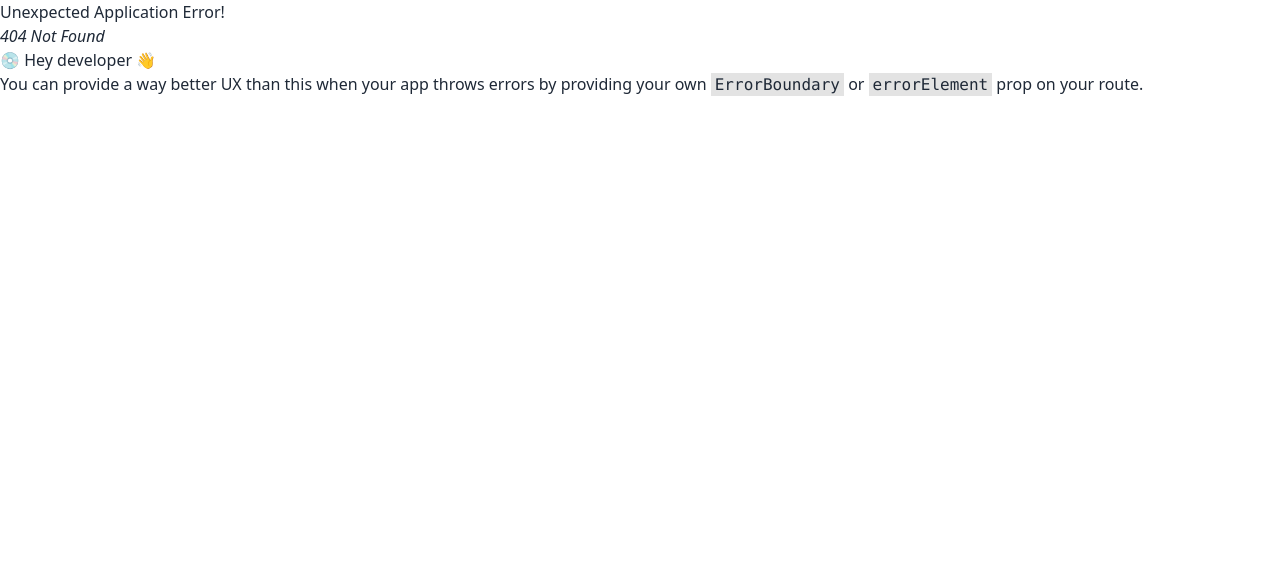
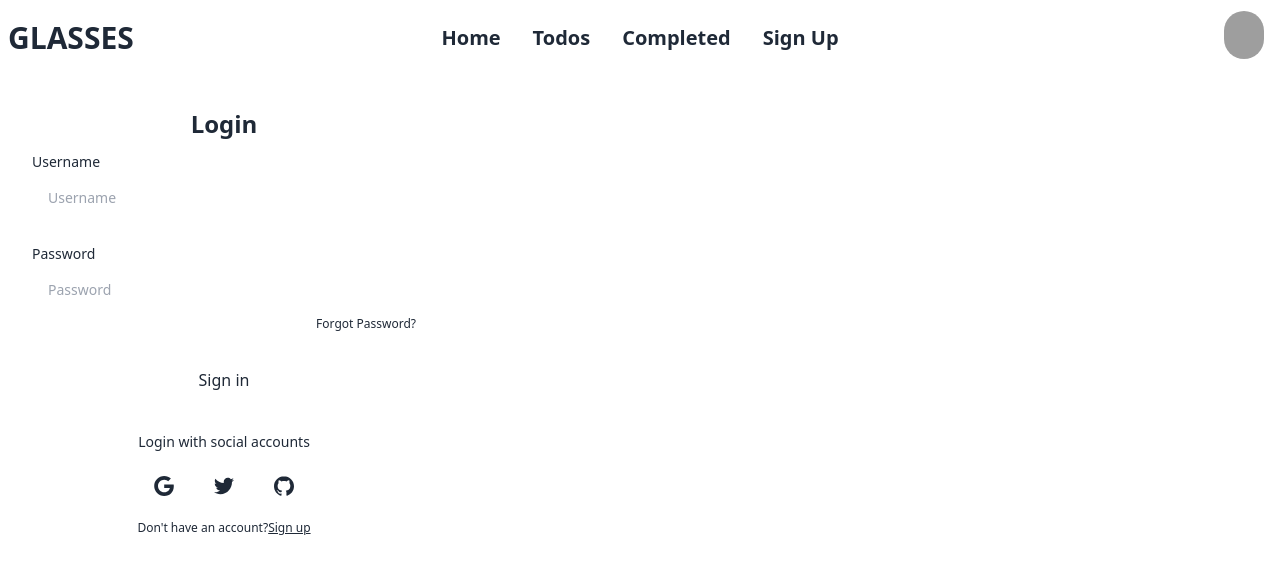
Before and after one commit to istiakahmedsarker/job-tasks-PH, a React (Vite) app: page /signup in a window 1280 px wide. Before the commit this address had no page. Shown: the top 574 px of the page. Built offline with nearby package versions, Linux system fonts and the light colour scheme; grey boxes are pictures that could not be loaded.

Commit message:
created signup component

```diff
--- /dev/null
+++ b/src/Pages/SignUp/SignUp.jsx
@@ -0,0 +1,52 @@
+import React from 'react';
+
+const SignUp = () => {
+    return (
+        <div>
+            <div className="w-full max-w-md p-8 space-y-3 rounded-xl dark:bg-gray-900 dark:text-gray-100">
+                <h1 className="text-2xl font-bold text-center">Login</h1>
+                <form novalidate="" action="" className="space-y-6">
+                    <div className="space-y-1 text-sm">
+                        <label for="username" className="block dark:text-gray-400">Username</label>
+                        <input type="text" name="username" id="username" placeholder="Username" className="w-full px-4 py-3 rounded-md dark:border-gray-700 dark:bg-gray-900 dark:text-gray-100 focus:dark:border-violet-400" />
+                    </div>
+                    <div className="space-y-1 text-sm">
+                        <label for="password" className="block dark:text-gray-400">Password</label>
+                        <input type="password" name="password" id="password" placeholder="Password" className="w-full px-4 py-3 rounded-md dark:border-gray-700 dark:bg-gray-900 dark:text-gray-100 focus:dark:border-violet-400" />
+                        <div className="flex justify-end text-xs dark:text-gray-400">
+                            <a rel="noopener noreferrer" href="#">Forgot Password?</a>
+                        </div>
+                    </div>
+                    <button className="block w-full p-3 text-center rounded-sm dark:text-gray-900 dark:bg-violet-400">Sign in</button>
+                </form>
+                <div className="flex items-center pt-4 space-x-1">
+                    <div className="flex-1 h-px sm:w-16 dark:bg-gray-700"></div>
+                    <p className="px-3 text-sm dark:text-gray-400">Login with social accounts</p>
+                    <div className="flex-1 h-px sm:w-16 dark:bg-gray-700"></div>
+                </div>
+                <div className="flex justify-center space-x-4">
+                    <button aria-label="Log in with Google" className="p-3 rounded-sm">
+                        <svg xmlns="http://www.w3.org/2000/svg" viewBox="0 0 32 32" className="w-5 h-5 fill-current">
+                            <path d="M16.318 13.714v5.484h9.078c-0.37 2.354-2.745 6.901-9.078 6.901-5.458 0-9.917-4.521-9.917-10.099s4.458-10.099 9.917-10.099c3.109 0 5.193 1.318 6.38 2.464l4.339-4.182c-2.786-2.599-6.396-4.182-10.719-4.182-8.844 0-16 7.151-16 16s7.156 16 16 16c9.234 0 15.365-6.49 15.365-15.635 0-1.052-0.115-1.854-0.255-2.651z"></path>
+                        </svg>
+                    </button>
+                    <button aria-label="Log in with Twitter" className="p-3 rounded-sm">
+                        <svg xmlns="http://www.w3.org/2000/svg" viewBox="0 0 32 32" className="w-5 h-5 fill-current">
+                            <path d="M31.937 6.093c-1.177 0.516-2.437 0.871-3.765 1.032 1.355-0.813 2.391-2.099 2.885-3.631-1.271 0.74-2.677 1.276-4.172 1.579-1.192-1.276-2.896-2.079-4.787-2.079-3.625 0-6.563 2.937-6.563 6.557 0 0.521 0.063 1.021 0.172 1.495-5.453-0.255-10.287-2.875-13.52-6.833-0.568 0.964-0.891 2.084-0.891 3.303 0 2.281 1.161 4.281 2.916 5.457-1.073-0.031-2.083-0.328-2.968-0.817v0.079c0 3.181 2.26 5.833 5.26 6.437-0.547 0.145-1.131 0.229-1.724 0.229-0.421 0-0.823-0.041-1.224-0.115 0.844 2.604 3.26 4.5 6.14 4.557-2.239 1.755-5.077 2.801-8.135 2.801-0.521 0-1.041-0.025-1.563-0.088 2.917 1.86 6.36 2.948 10.079 2.948 12.067 0 18.661-9.995 18.661-18.651 0-0.276 0-0.557-0.021-0.839 1.287-0.917 2.401-2.079 3.281-3.396z"></path>
+                        </svg>
+                    </button>
+                    <button aria-label="Log in with GitHub" className="p-3 rounded-sm">
+                        <svg xmlns="http://www.w3.org/2000/svg" viewBox="0 0 32 32" className="w-5 h-5 fill-current">
+                            <path d="M16 0.396c-8.839 0-16 7.167-16 16 0 7.073 4.584 13.068 10.937 15.183 0.803 0.151 1.093-0.344 1.093-0.772 0-0.38-0.009-1.385-0.015-2.719-4.453 0.964-5.391-2.151-5.391-2.151-0.729-1.844-1.781-2.339-1.781-2.339-1.448-0.989 0.115-0.968 0.115-0.968 1.604 0.109 2.448 1.645 2.448 1.645 1.427 2.448 3.744 1.74 4.661 1.328 0.14-1.031 0.557-1.74 1.011-2.135-3.552-0.401-7.287-1.776-7.287-7.907 0-1.751 0.62-3.177 1.645-4.297-0.177-0.401-0.719-2.031 0.141-4.235 0 0 1.339-0.427 4.4 1.641 1.281-0.355 2.641-0.532 4-0.541 1.36 0.009 2.719 0.187 4 0.541 3.043-2.068 4.381-1.641 4.381-1.641 0.859 2.204 0.317 3.833 0.161 4.235 1.015 1.12 1.635 2.547 1.635 4.297 0 6.145-3.74 7.5-7.296 7.891 0.556 0.479 1.077 1.464 1.077 2.959 0 2.14-0.020 3.864-0.020 4.385 0 0.416 0.28 0.916 1.104 0.755 6.4-2.093 10.979-8.093 10.979-15.156 0-8.833-7.161-16-16-16z"></path>
+                        </svg>
+                    </button>
+                </div>
+                <p className="text-xs text-center sm:px-6 dark:text-gray-400">Don't have an account?
+                    <a rel="noopener noreferrer" href="#" className="underline dark:text-gray-100">Sign up</a>
+                </p>
+            </div>
+        </div>
+    );
+};
+
+export default SignUp;
--- a/src/Provider/AuthProvider.jsx
+++ b/src/Provider/AuthProvider.jsx
@@ -1,10 +1,63 @@
-import React from 'react';
+import { createContext, useEffect, useState } from "react";
+import { GoogleAuthProvider, createUserWithEmailAndPassword, onAuthStateChanged, signInWithEmailAndPassword, signInWithPopup, signOut } from "firebase/auth";
+import { auth } from "../Firebase/Firebase.config";
 
-const AuthProvider = () => {
+export const AuthContext = createContext(null)
+const googleProvider = new GoogleAuthProvider();
+
+const AuthProvider = ({ children }) => {
+    const [user, setUser] = useState({})
+    const [loading, setLoading] = useState(true)
+
+    //google login
+    const googleLogin = () => {
+        setLoading(true)
+        return signInWithPopup(auth, googleProvider)
+    }
+
+    // sign up
+    const createUser = (email, password) => {
+        setLoading(true)
+        return createUserWithEmailAndPassword(auth, email, password)
+    }
+
+    // sign in user
+    const signin = (email, password) => {
+        setLoading(true)
+        return signInWithEmailAndPassword(auth, email, password)
+    }
+
+    // sign out
+    const logOut = () => {
+        setLoading(true)
+        return signOut(auth)
+    }
+    //observer
+    useEffect(() => {
+        const unSubscribe = onAuthStateChanged(auth, (user) => {
+            setUser(user)
+            setLoading(false)
+        });
+
+        return () => {
+            unSubscribe()
+        }
+    }, [])
+
+    console.log(user)
+    const authentications = {
+        googleLogin,
+        signin,
+        user,
+        logOut,
+        createUser,
+        loading
+    }
+
     return (
-        <div>
-
-        </div>
+        <AuthContext.Provider value={authentications}>
+            {children}
+        </AuthContext.Provider>
     );
 };
 
--- a/src/Shared/Navbar/Navbar.jsx
+++ b/src/Shared/Navbar/Navbar.jsx
@@ -40,6 +40,18 @@
                     )}
                 >
                     Completed
+                </Link>
+            </li>
+            <li>
+                <Link
+                    to="/signup"
+                    className={clsx(
+                        "font-bold",
+                        "normal-case",
+                        "text-xl",
+                    )}
+                >
+                    Sign Up
                 </Link>
             </li>
         </>
```
Also changed, not shown: src/Routes/Router.jsx (+8 -1 lines), src/Pages/Login/Login.jsx (added).
